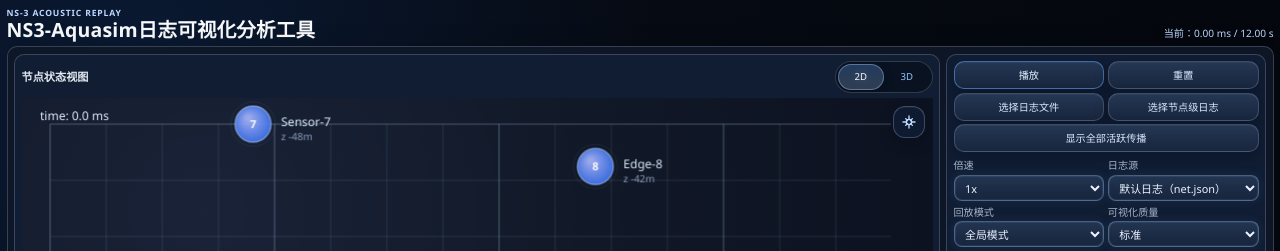
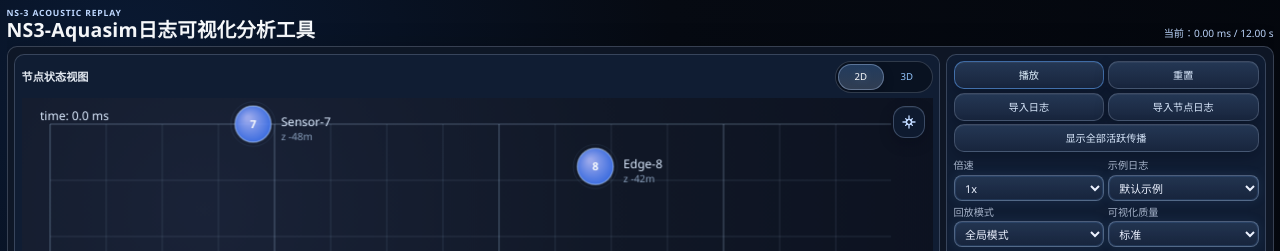
Before and after one commit to txgde-space/Aquasim-visual-web, a Vue app: page / in a window 1280 px wide. Shown: the top 251 px of the page. Built offline with nearby package versions, Linux system fonts and the light colour scheme.

Commit message:
refactor: split sample logs from file import controls
Keep the dropdown for bundled examples only; custom logs are loaded via import buttons.

```diff
--- a/src/App.vue
+++ b/src/App.vue
@@ -582,27 +582,27 @@
 
 const LOG_SOURCES = Object.freeze({
   default: {
-    label: '默认日志（net.json）',
+    label: '默认示例',
     fileName: 'net.json',
     raw: netLogDefaultText,
   },
   multihop: {
-    label: '多跳转发日志（net_multihop.json）',
+    label: '多跳转发',
     fileName: 'net_multihop.json',
     raw: netLogMultiHopText,
   },
   complex: {
-    label: '复杂冲突日志（net_multihop_complex.json）',
+    label: '复杂冲突',
     fileName: 'net_multihop_complex.json',
     raw: netLogMultiHopComplexText,
   },
   chainNoConflict: {
-    label: '5 节点链式无冲突日志（net_chain_5_no_conflict.log）',
+    label: '链式无冲突',
     fileName: 'net_chain_5_no_conflict.log',
     raw: netLogChainNoConflictText,
   },
   swarm: {
-    label: '集群日志示例（net-swarm.json）',
+    label: '集群',
     fileName: 'net-swarm.json',
     raw: netLogSwarmText,
   },
@@ -635,9 +635,7 @@
 const nodeLogFileInput = ref(null)
 const logSourceKey = ref('default')
 const uploadedLogName = ref('')
-const uploadedLogText = ref('')
 const uploadedNodeLogNames = ref([])
-const uploadedNodeParsedLog = ref(null)
 const selectedTheme = ref('research-lab')
 const fxLevel = ref('standard')
 const underwaterDetail = ref('standard')
@@ -647,6 +645,7 @@
 const parseErrors = ref(initialParsed.parseErrors)
 const metaState = ref(initialParsed.meta)
 const nodesState = computed(() => resolveMovingNodes(baseNodesState.value, nodeMovementRows.value, currentTime.value))
+const isCustomLog = computed(() => logSourceKey.value === 'upload' || logSourceKey.value === 'node-upload')
 const activeLogName = computed(() => {
   if (logSourceKey.value === 'upload' && uploadedLogName.value) return uploadedLogName.value
   if (logSourceKey.value === 'node-upload' && uploadedNodeLogNames.value.length) {
@@ -655,6 +654,11 @@
     return `${names[0]} + ${names.length - 1} 个节点日志`
   }
   return (LOG_SOURCES[logSourceKey.value] || LOG_SOURCES.default).fileName
+})
+const customLogSelectLabel = computed(() => {
+  if (logSourceKey.value === 'upload') return `已导入：${uploadedLogName.value || '自定义日志'}`
+  if (logSourceKey.value === 'node-upload') return `已导入：${activeLogName.value}`
+  return ''
 })
 
 const nodeById = computed(() => new Map(nodesState.value.map((node) => [node.node_id, node])))
@@ -1198,8 +1202,16 @@
   lastTs = 0
 }
 
-const onLogSourceChange = (event) => {
-  logSourceKey.value = event.target.value
+const loadSampleLog = (key) => {
+  const source = LOG_SOURCES[key] || LOG_SOURCES.default
+  logSourceKey.value = LOG_SOURCES[key] ? key : 'default'
+  applyParsedLog(parseLog(source.raw))
+}
+
+const onSampleLogChange = (event) => {
+  const key = event.target.value
+  if (!LOG_SOURCES[key]) return
+  loadSampleLog(key)
 }
 
 const openLogFilePicker = () => {
@@ -1216,7 +1228,6 @@
 
   const text = await file.text()
   uploadedLogName.value = file.name
-  uploadedLogText.value = text
   logSourceKey.value = 'upload'
   applyParsedLog(parseLog(text))
 
@@ -1239,7 +1250,6 @@
 
   const mergedParsed = mergeParsedNodeLogs(parsedLogs, fileNames)
   uploadedNodeLogNames.value = fileNames
-  uploadedNodeParsedLog.value = mergedParsed
   logSourceKey.value = 'node-upload'
   applyParsedLog(mergedParsed)
 
@@ -1387,29 +1397,6 @@
   }
   raf = requestAnimationFrame(tick)
 })
-
-watch(logSourceKey, (nextKey) => {
-  if (nextKey === 'upload') {
-    if (!uploadedLogText.value) {
-      logSourceKey.value = 'default'
-      return
-    }
-    applyParsedLog(parseLog(uploadedLogText.value))
-    return
-  }
-
-  if (nextKey === 'node-upload') {
-    if (!uploadedNodeParsedLog.value) {
-      logSourceKey.value = 'default'
-      return
-    }
-    applyParsedLog(uploadedNodeParsedLog.value)
-    return
-  }
-
-  const source = LOG_SOURCES[nextKey] || LOG_SOURCES.default
-  applyParsedLog(parseLog(source.raw))
-}, { immediate: false })
 
 watch(fxLevel, (next) => {
   try {
@@ -1561,8 +1548,8 @@
             <div class="control-btn-row">
               <button class="btn btn-compact primary" @click="togglePlay">{{ isPlaying ? '暂停' : '播放' }}</button>
               <button class="btn btn-compact" @click="reset">重置</button>
-              <button class="btn btn-compact" @click="openLogFilePicker">选择日志文件</button>
-              <button class="btn btn-compact" @click="openNodeLogFilePicker">选择节点级日志</button>
+              <button class="btn btn-compact" @click="openLogFilePicker">导入日志</button>
+              <button class="btn btn-compact" @click="openNodeLogFilePicker">导入节点日志</button>
               <button
                 v-if="replayMode === 'global'"
                 class="btn btn-compact btn-wide"
@@ -1586,18 +1573,18 @@
                 </select>
               </label>
               <label class="field field-compact">
-                <div class="field-head"><span>日志源</span></div>
-                <select class="select" :value="logSourceKey" @change="onLogSourceChange">
+                <div class="field-head">
+                  <span>示例日志</span>
+                  <span v-if="isCustomLog" class="field-chip">已导入</span>
+                </div>
+                <select class="select" :value="logSourceKey" @change="onSampleLogChange">
+                  <option v-if="isCustomLog" :value="logSourceKey" disabled>{{ customLogSelectLabel }}</option>
                   <option
                     v-for="[key, source] in Object.entries(LOG_SOURCES)"
                     :key="key"
                     :value="key"
                   >
                     {{ source.label }}
-                  </option>
-                  <option value="upload" :disabled="!uploadedLogText">{{ uploadedLogName || '上传日志文件' }}</option>
-                  <option value="node-upload" :disabled="!uploadedNodeParsedLog">
-                    {{ uploadedNodeLogNames.length ? `节点级日志（${uploadedNodeLogNames.length} 个）` : '上传节点级日志' }}
                   </option>
                 </select>
               </label>
```
